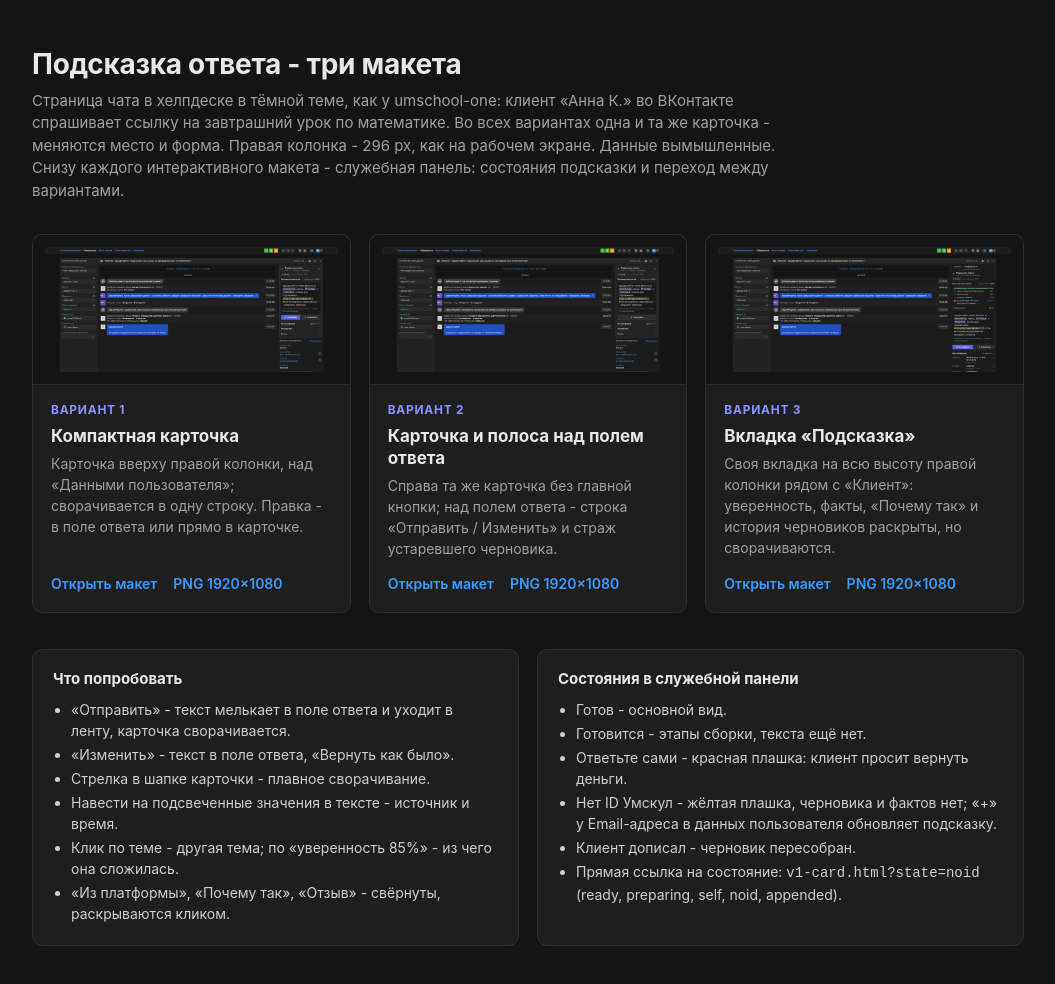
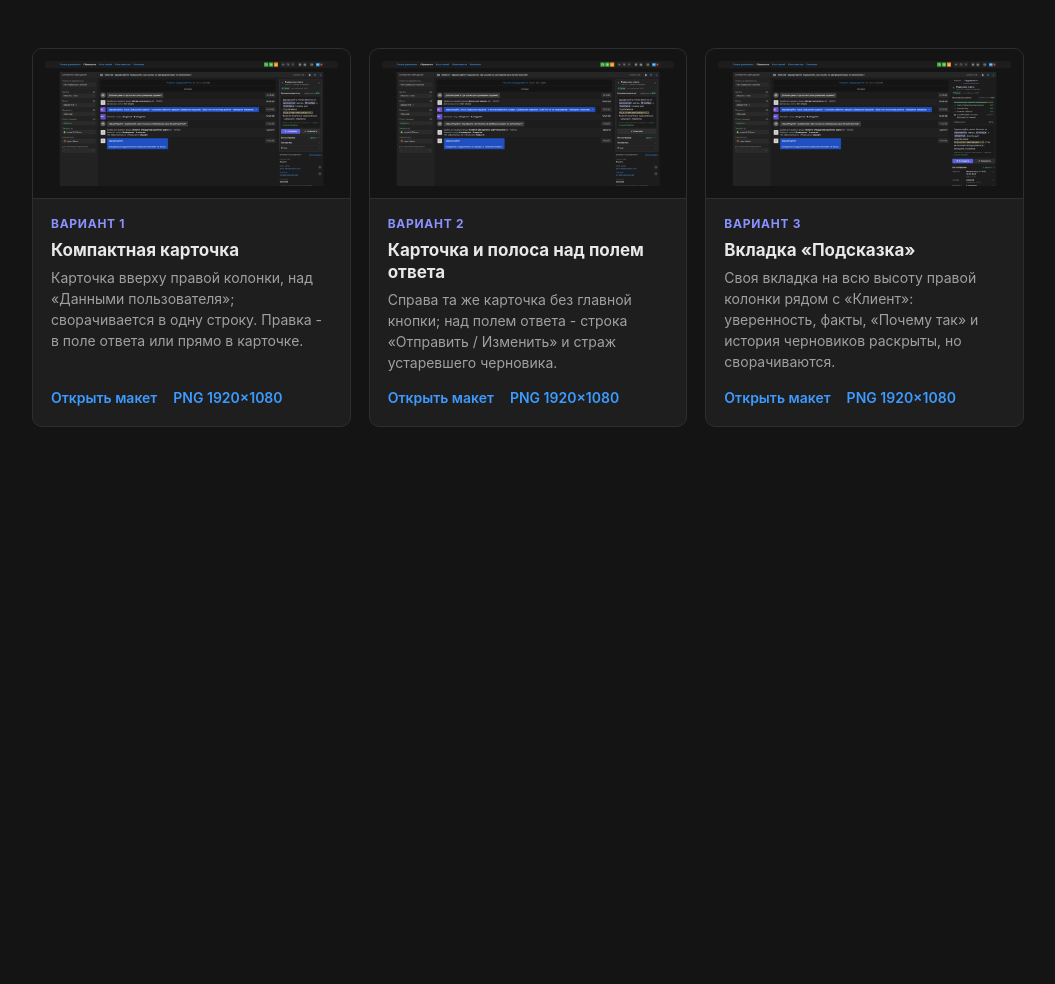
Before and after one commit to Daniil-Leshchev/sufler-mockups, a plain HTML site: page index.html in a window 1280 px wide. Shown: the whole page, without its empty margins (112-1167 px from the left). After the commit the page ends 800 px from the top, so only its background shows below. Drawn offline with Linux system fonts and the light colour scheme.

Commit message:
Remove notes and instructions from index.html
Removed detailed notes and instructions from the chat page.

```diff
--- a/index.html
+++ b/index.html
@@ -35,9 +35,6 @@ h1{font-size:28px;line-height:1.2;margin:0 0 8px;letter-spacing:-.01em}
 </head>
 <body>
 <div class="wrap">
-  <h1>Подсказка ответа - три макета</h1>
-  <p class="lead">Страница чата в хелпдеске в тёмной теме, как у umschool-one: клиент «Анна К.» во ВКонтакте спрашивает ссылку на завтрашний урок по математике. Во всех вариантах одна и та же карточка - меняются место и форма. Правая колонка - 296 px, как на рабочем экране. Данные вымышленные. Снизу каждого интерактивного макета - служебная панель: состояния подсказки и переход между вариантами.</p>
-
   <div class="grid">
     <div class="card">
       <a class="thumb" href="v1-card.html"><img src="png/v1-card.png" alt="Вариант 1, состояние «Готов»"></a>
@@ -69,31 +66,6 @@ h1{font-size:28px;line-height:1.2;margin:0 0 8px;letter-spacing:-.01em}
       </div>
     </div>
   </div>
-
-  <div class="notes">
-    <div class="box">
-      <h2>Что попробовать</h2>
-      <ul>
-        <li>«Отправить» - текст мелькает в поле ответа и уходит в ленту, карточка сворачивается.</li>
-        <li>«Изменить» - текст в поле ответа, «Вернуть как было».</li>
-        <li>Стрелка в шапке карточки - плавное сворачивание.</li>
-        <li>Навести на подсвеченные значения в тексте - источник и время.</li>
-        <li>Клик по теме - другая тема; по «уверенность 85%» - из чего она сложилась.</li>
-        <li>«Из платформы», «Почему так», «Отзыв» - свёрнуты, раскрываются кликом.</li>
-      </ul>
-    </div>
-    <div class="box">
-      <h2>Состояния в служебной панели</h2>
-      <ul>
-        <li>Готов - основной вид.</li>
-        <li>Готовится - этапы сборки, текста ещё нет.</li>
-        <li>Ответьте сами - красная плашка: клиент просит вернуть деньги.</li>
-        <li>Нет ID Умскул - жёлтая плашка, черновика и фактов нет; «+» у Email-адреса в данных пользователя обновляет подсказку.</li>
-        <li>Клиент дописал - черновик пересобран.</li>
-        <li>Прямая ссылка на состояние: <code>v1-card.html?state=noid</code> (ready, preparing, self, noid, appended).</li>
-      </ul>
-    </div>
-  </div>
 </div>
 </body>
 </html>
```
